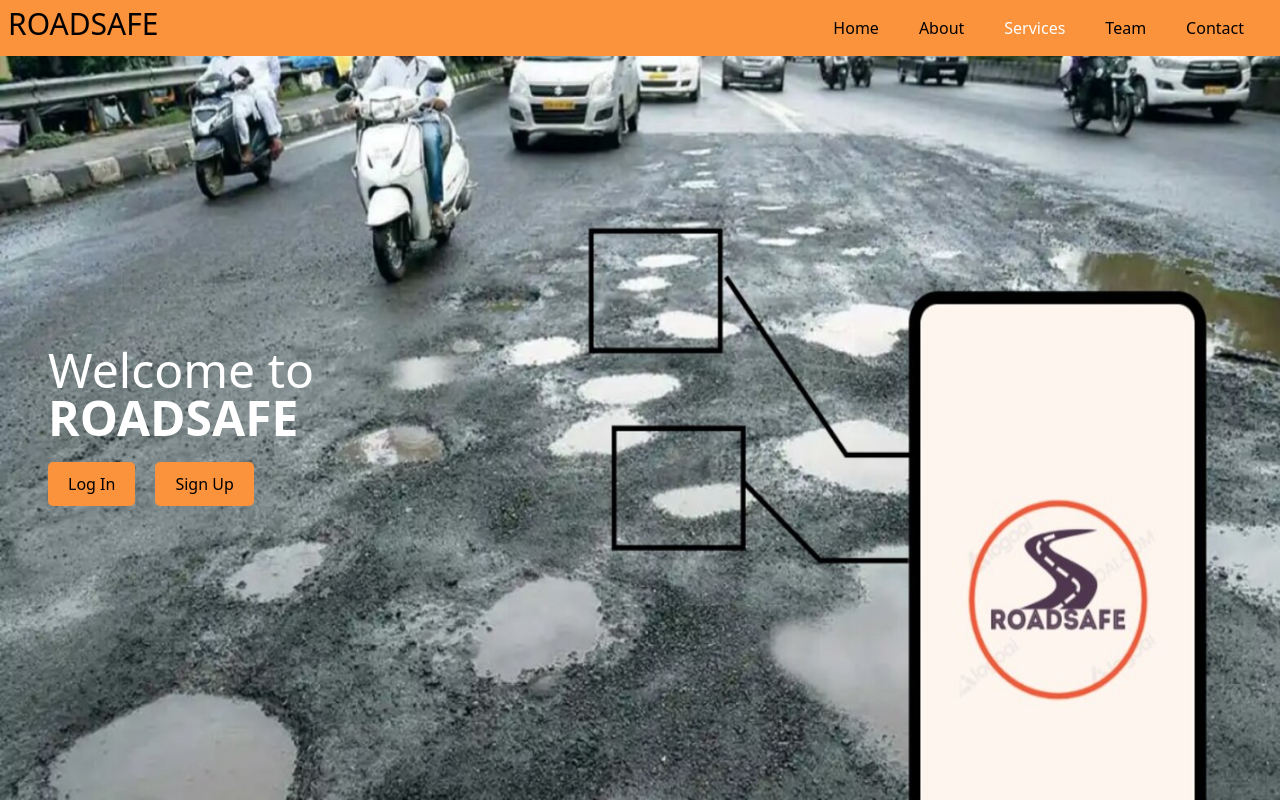
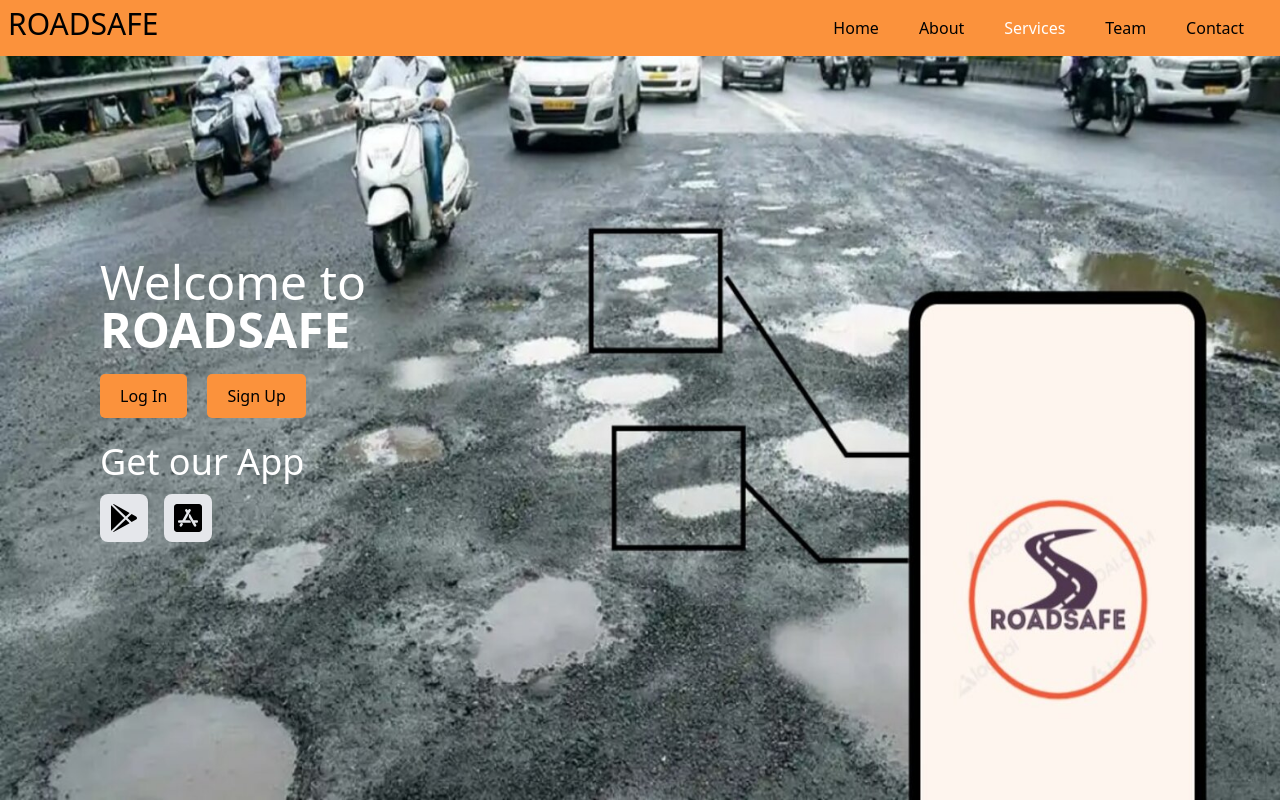
Before and after one commit to LuckyVishwa1104/The-Road-Safe, a React (Vite) app in the folder webApp/: page / in a window 1280 px wide. Shown: the top 802 px of the page. Built offline with nearby package versions, Linux system fonts and the light colour scheme; no server answers.

Commit message:
added the application downloading option

```diff
--- a/webApp/src/pages/Home.jsx
+++ b/webApp/src/pages/Home.jsx
@@ -6,6 +6,8 @@
 import { Team } from "./Team.jsx";
 import { Contact } from "./Contact.jsx";
 import Footer from "../components/Layout/Footer.jsx";
+import { IoLogoGooglePlaystore } from "react-icons/io5";
+import { FaAppStoreIos } from "react-icons/fa";
 
 export const Home = () => {
   const [activeSection, setActiveSection] = useState('home');
@@ -86,7 +88,7 @@
             padding: "0 20px",
           }}
         >
-          <div className="headerContainer p-7 pt-20">
+          <div className="headerContainer p-20 pt-20">
             <h3 className="text-5xl text-white">Welcome to</h3>
             <h1 className="text-5xl text-white font-bold">ROADSAFE</h1>
             <div
@@ -135,6 +137,37 @@
                 </button>
               </Link>
             </div>
+            <br></br>
+            <h3 className="text-4xl text-white">Get our App</h3>
+            <div className="flex space-x-4 mt-3">
+              <a
+                href='https://drive.google.com/uc?export=download&id=1sEU4bvkMhGQkzwFHhGEWJIk8aejKkZRU'
+                target="_blank"
+                rel="noopener noreferrer"
+                className="flex items-center space-x-2"
+              >
+                <div className="bg-gray-200 p-2 rounded-lg">
+                  <IoLogoGooglePlaystore
+                    size={32}
+                    className="text-black hover:transform hover:scale-110 transition duration-300 ease-in-out"
+                  />
+                </div>
+              </a>
+              <a
+                href='https://drive.google.com/uc?export=download&id=1jevyxMtub45UjPzDmmT7giI1TOwwpYeN'
+                target="_blank"
+                rel="noopener noreferrer"
+                className="flex items-center space-x-2"
+              >
+                <div className="bg-gray-200 p-2 rounded-lg">
+                  <FaAppStoreIos
+                    size={32}
+                    className="text-black hover:transform hover:scale-110 transition duration-300 ease-in-out"
+                  />
+                </div>
+              </a>
+            </div>
+
           </div>
         </div>
 
```
